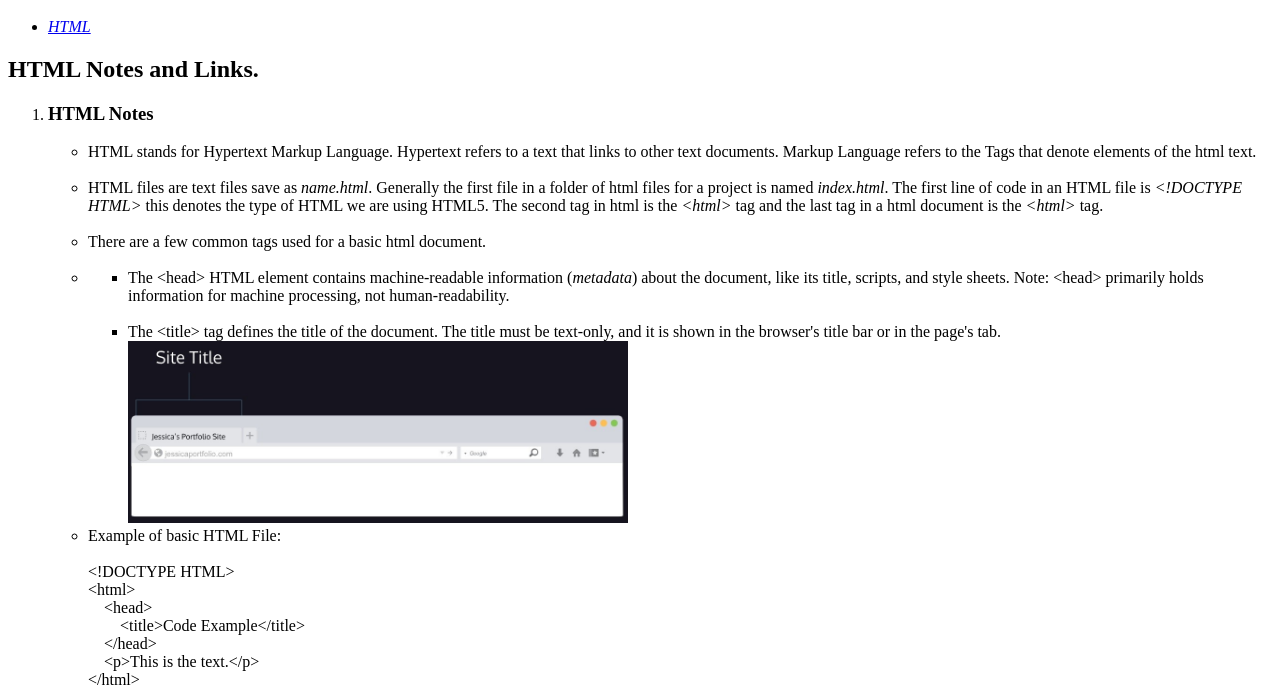
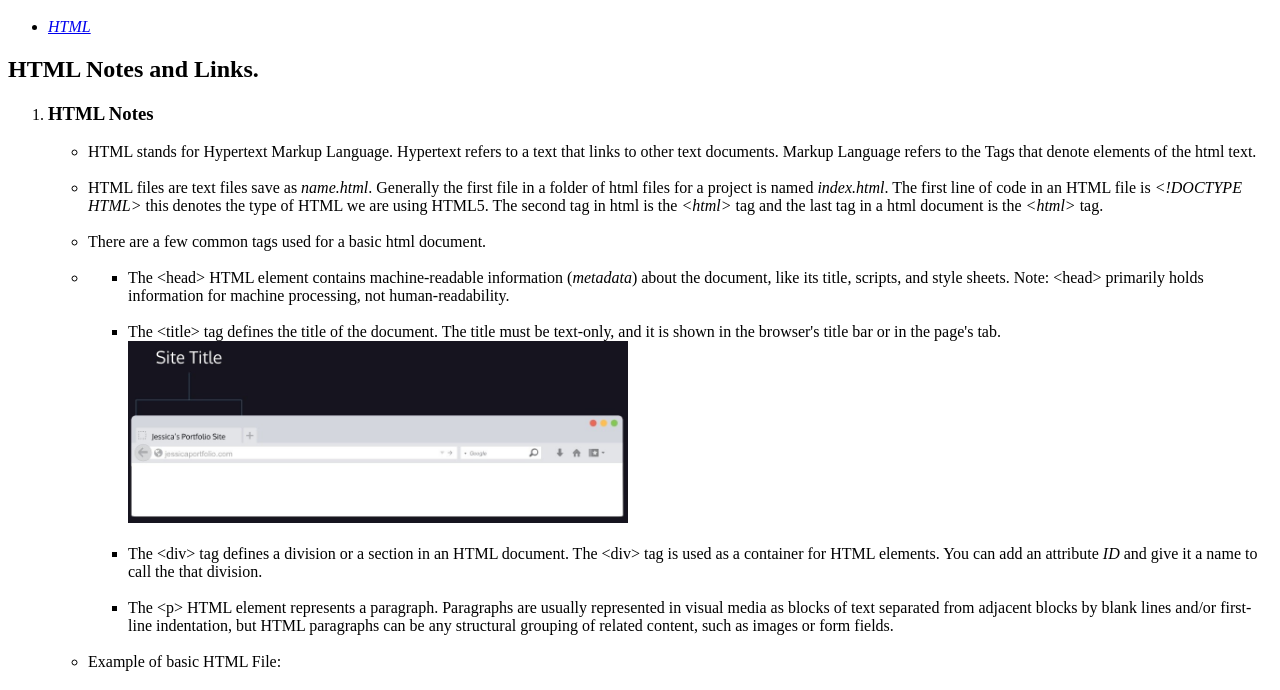
Before and after one commit to EuclidPages/Coding-Notes, a plain HTML site: page index.html in a window 1280 px wide. Shown: the part 109-799 px from the top of the page. Drawn offline with Linux system fonts and the light colour scheme.

Commit message:
Update index.html

```diff
--- a/index.html
+++ b/index.html
@@ -23,7 +23,9 @@
           <li>
             <ul>
               <li>The &lt;head&gt; HTML element contains machine-readable information (<em>metadata</em>) about the document, like its title, scripts, and style sheets. Note: &lt;head&gt; primarily holds information for machine processing, not human-readability.<br>&nbsp;</li>
-              <li>The &lt;title&gt; tag defines the title of the document. The title must be text-only, and it is shown in the browser's title bar or in the page's tab.<br><img src="Site Title.jpg" alt="Web Site Title" width="500"/></li>
+              <li>The &lt;title&gt; tag defines the title of the document. The title must be text-only, and it is shown in the browser's title bar or in the page's tab.<br><img src="Site Title.jpg" alt="Web Site Title" width="500"/><br>&nbsp;</li>
+              <li>The &lt;div&gt; tag defines a division or a section in an HTML document. The &lt;div&gt; tag is used as a container for HTML elements.  You can add an attribute <em>ID</em> and give it a name to call the that division.<br>&nbsp;</li>
+              <li>The &lt;p&gt; HTML element represents a paragraph. Paragraphs are usually represented in visual media as blocks of text separated from adjacent blocks by blank lines and/or first-line indentation, but HTML paragraphs can be any structural grouping of related content, such as images or form fields.<br>&nbsp;</li>
 
             </ul>
           </li>
```
